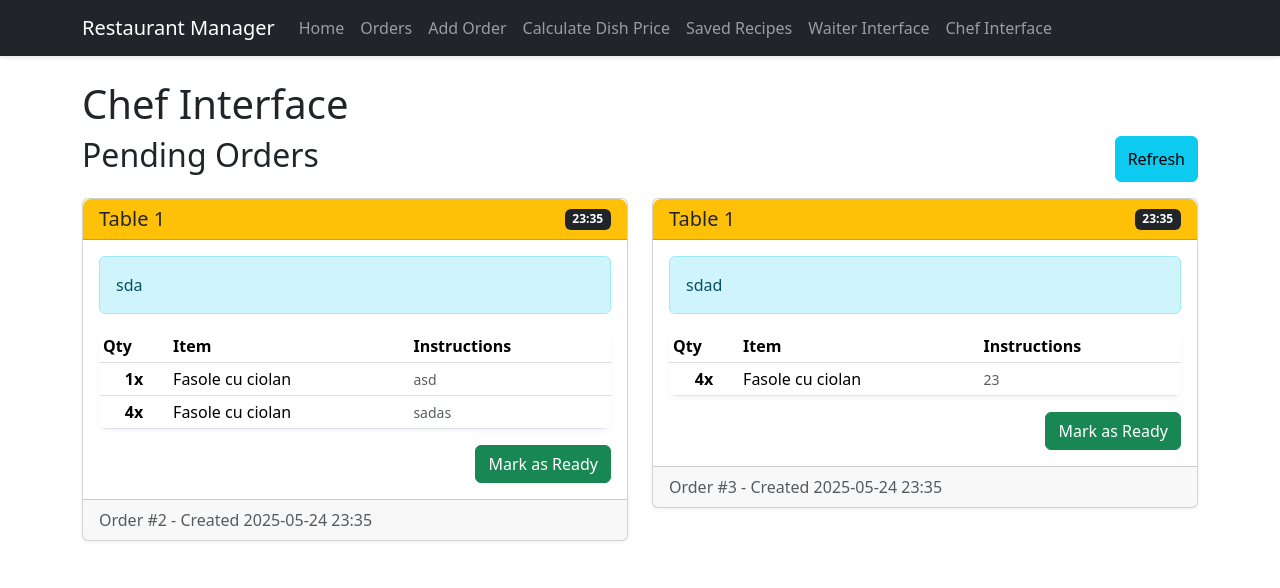
After one commit to EdwardAdelin/RestaurantManagement, a Flask app: page /chef in a window 1280 px wide. The commit adds this page. Shown: the top 588 px of the page. Run offline with Flask 3, Linux system fonts and the light colour scheme.

Commit message:
KDS Working

```diff
--- a/python/app.py
+++ b/python/app.py
@@ -24,6 +24,54 @@ class Recipe(db.Model):
             'name': self.name,
             'price': self.price,
             'created_at': self.created_at.strftime('%Y-%m-%d %H:%M:%S')
+        }
+
+class KitchenOrder(db.Model):
+    id = db.Column(db.Integer, primary_key=True)
+    table_number = db.Column(db.Integer, nullable=False)
+    status = db.Column(db.String(20), default='pending')  # pending, ready, completed
+    special_notes = db.Column(db.Text, nullable=True)
+    created_at = db.Column(db.DateTime, default=datetime.utcnow)
+    completed_at = db.Column(db.DateTime, nullable=True)
+
+    # Relationship with order items
+    items = db.relationship('KitchenOrderItem', backref='order', lazy=True, cascade="all, delete-orphan")
+
+    def __repr__(self):
+        return f'<KitchenOrder {self.id} - Table {self.table_number}>'
+
+    def to_dict(self):
+        return {
+            'id': self.id,
+            'table_number': self.table_number,
+            'status': self.status,
+            'special_notes': self.special_notes,
+            'created_at': self.created_at.strftime('%Y-%m-%d %H:%M:%S'),
+            'completed_at': self.completed_at.strftime('%Y-%m-%d %H:%M:%S') if self.completed_at else None,
+            'items': [item.to_dict() for item in self.items]
+        }
+
+class KitchenOrderItem(db.Model):
+    id = db.Column(db.Integer, primary_key=True)
+    order_id = db.Column(db.Integer, db.ForeignKey('kitchen_order.id'), nullable=False)
+    recipe_id = db.Column(db.Integer, db.ForeignKey('recipe.id'), nullable=False)
+    quantity = db.Column(db.Integer, default=1)
+    special_instructions = db.Column(db.Text, nullable=True)
+
+    # Relationship with recipe
+    recipe = db.relationship('Recipe', backref='order_items')
+
+    def __repr__(self):
+        return f'<KitchenOrderItem {self.id} - Recipe {self.recipe_id}>'
+
+    def to_dict(self):
+        return {
+            'id': self.id,
+            'order_id': self.order_id,
+            'recipe_id': self.recipe_id,
+            'recipe_name': self.recipe.name if self.recipe else 'Unknown',
+            'quantity': self.quantity,
+            'special_instructions': self.special_instructions
         }
 
 class Orders(db.Model):
@@ -213,5 +261,78 @@ def delete_recipe(id):
 
     return redirect(url_for('view_recipes'))
 
+# Kitchen Display System routes
+@app.route('/waiter', methods=['GET'])
+def waiter_interface():
+    recipes = Recipe.query.all()
+    return render_template('waiter.html', recipes=recipes)
+
+@app.route('/chef', methods=['GET'])
+def chef_interface():
+    pending_orders = KitchenOrder.query.filter_by(status='pending').order_by(KitchenOrder.created_at).all()
+    return render_template('chef.html', orders=pending_orders)
+
+@app.route('/kitchen-orders', methods=['POST'])
+def create_kitchen_order():
+    data = request.get_json()
+
+    try:
+        # Create new order
+        new_order = KitchenOrder(
+            table_number=data['tableNumber'],
+            special_notes=data.get('specialNotes', '')
+        )
+
+        db.session.add(new_order)
+        db.session.flush()  # Get the order ID
+
+        # Add items to the order
+        for item in data['items']:
+            order_item = KitchenOrderItem(
+                order_id=new_order.id,
+                recipe_id=item['recipeId'],
+                quantity=item['quantity'],
+                special_instructions=item.get('specialInstructions', '')
+            )
+            db.session.add(order_item)
+
+        db.session.commit()
+
+        return jsonify({
+            'success': True,
+            'message': 'Order created successfully',
+            'order': new_order.to_dict()
+        }), 201
+    except Exception as e:
+        db.session.rollback()
+        return jsonify({'error': str(e)}), 400
+
+@app.route('/kitchen-orders/<int:order_id>/status', methods=['PUT'])
+def update_kitchen_order_status(order_id):
+    order = KitchenOrder.query.get_or_404(order_id)
+    data = request.get_json()
+
+    try:
+        order.status = data['status']
+
+        # If marked as completed, set completed timestamp
+        if order.status == 'completed':
+            order.completed_at = datetime.utcnow()
+
+        db.session.commit()
+
+        return jsonify({
+            'success': True,
+            'message': 'Order status updated successfully',
+            'order': order.to_dict()
+        })
+    except Exception as e:
+        return jsonify({'error': str(e)}), 400
+
+@app.route('/api/kitchen-orders/pending', methods=['GET'])
+def get_pending_kitchen_orders_api():
+    orders = KitchenOrder.query.filter_by(status='pending').order_by(KitchenOrder.created_at).all()
+    return jsonify([order.to_dict() for order in orders])
+
 if __name__ == '__main__':
     app.run(debug=True, host='0.0.0.0', port=8080)
--- a/python/static/css/style.css
+++ b/python/static/css/style.css
@@ -95,3 +95,26 @@ form .form-control:focus {
         border: 0;
     }
 }
+
+/* KDS (Kitchen Display System) Styles */
+.kitchen-order {
+    transition: all 0.3s ease;
+    border-left: 4px solid #ffc107;
+}
+
+.kitchen-order:hover {
+    transform: translateY(-5px);
+    box-shadow: 0 10px 20px rgba(0,0,0,0.1);
+}
+
+.kitchen-order .card-header {
+    font-weight: bold;
+}
+
+.order-item-row {
+    transition: background-color 0.3s ease;
+}
+
+.order-item-row:hover {
+    background-color: #f8f9fa;
+}
--- a/python/templates/base.html
+++ b/python/templates/base.html
@@ -31,6 +31,12 @@
                     <li class="nav-item">
                         <a class="nav-link" href="/recipes">Saved Recipes</a>
                     </li>
+                    <li class="nav-item">
+                        <a class="nav-link" href="/waiter">Waiter Interface</a>
+                    </li>
+                    <li class="nav-item">
+                        <a class="nav-link" href="/chef">Chef Interface</a>
+                    </li>
                 </ul>
             </div>
         </div>
--- /dev/null
+++ b/python/templates/chef.html
@@ -0,0 +1,143 @@
+{% extends 'base.html' %}
+
+{% block content %}
+<h1>Chef Interface</h1>
+<div class="d-flex justify-content-between mb-3">
+    <h2>Pending Orders</h2>
+    <button class="btn btn-info" id="refresh-btn">
+        <i class="bi bi-arrow-clockwise"></i> Refresh
+    </button>
+</div>
+
+<div id="orders-container" class="row">
+    {% if orders %}
+        {% for order in orders %}
+            <div class="col-md-6 mb-4" data-order-id="{{ order.id }}">
+                <div class="card kitchen-order">
+                    <div class="card-header d-flex justify-content-between align-items-center bg-warning text-dark">
+                        <h5 class="mb-0">Table {{ order.table_number }}</h5>
+                        <span class="badge bg-dark">{{ order.created_at.strftime('%H:%M') }}</span>
+                    </div>
+                    <div class="card-body">
+                        {% if order.special_notes %}
+                        <div class="alert alert-info">
+                            <i class="bi bi-info-circle"></i> {{ order.special_notes }}
+                        </div>
+                        {% endif %}
+
+                        <div class="order-items">
+                            <table class="table table-sm">
+                                <thead>
+                                    <tr>
+                                        <th>Qty</th>
+                                        <th>Item</th>
+                                        <th>Instructions</th>
+                                    </tr>
+                                </thead>
+                                <tbody>
+                                    {% for item in order.items %}
+                                    <tr>
+                                        <td class="text-center"><strong>{{ item.quantity }}x</strong></td>
+                                        <td>{{ item.recipe.name }}</td>
+                                        <td>
+                                            {% if item.special_instructions %}
+                                            <small class="text-muted">{{ item.special_instructions }}</small>
+                                            {% endif %}
+                                        </td>
+                                    </tr>
+                                    {% endfor %}
+                                </tbody>
+                            </table>
+                        </div>
+
+                        <div class="mt-3 d-flex justify-content-end">
+                            <button class="btn btn-success mark-ready-btn"
+                                    data-order-id="{{ order.id }}">
+                                Mark as Ready
+                            </button>
+                        </div>
+                    </div>
+                    <div class="card-footer text-muted">
+                        Order #{{ order.id }} - Created {{ order.created_at.strftime('%Y-%m-%d %H:%M') }}
+                    </div>
+                </div>
+            </div>
+        {% endfor %}
+    {% else %}
+        <div class="col-12">
+            <div class="alert alert-info">
+                <h4 class="alert-heading">No Pending Orders</h4>
+                <p>There are currently no orders waiting to be prepared.</p>
+            </div>
+        </div>
+    {% endif %}
+</div>
+{% endblock %}
+
+{% block scripts %}
+<script>
+document.addEventListener('DOMContentLoaded', function() {
+    // Function to mark order as ready
+    function markOrderAsReady(orderID) {
+        fetch(`/kitchen-orders/${orderID}/status`, {
+            method: 'PUT',
+            headers: {
+                'Content-Type': 'application/json',
+            },
+            body: JSON.stringify({ status: 'completed' })
+        })
+        .then(response => {
+            if (!response.ok) {
+                throw new Error('Network response was not ok');
+            }
+            return response.json();
+        })
+        .then(data => {
+            // Remove the order card from the interface
+            const orderCard = document.querySelector(`[data-order-id="${orderID}"]`);
+            if (orderCard) {
+                orderCard.remove();
+            }
+
+            // Show message if no orders remaining
+            if (document.querySelectorAll('.kitchen-order').length === 0) {
+                const ordersContainer = document.getElementById('orders-container');
+                ordersContainer.innerHTML = `
+                    <div class="col-12">
+                        <div class="alert alert-info">
+                            <h4 class="alert-heading">No Pending Orders</h4>
+                            <p>There are currently no orders waiting to be prepared.</p>
+                        </div>
+                    </div>
+                `;
+            }
+        })
+        .catch(error => {
+            console.error('Error:', error);
+            alert('There was a problem updating the order. Please try again.');
+        });
+    }
+
+    // Add event listeners for "Mark as Ready" buttons
+    document.querySelectorAll('.mark-ready-btn').forEach(button => {
+        button.addEventListener('click', function() {
+            const orderID = this.dataset.orderId;
+
+            if (confirm('Mark this order as completed?')) {
+                markOrderAsReady(orderID);
+            }
+        });
+    });
+
+    // Refresh functionality
+    document.getElementById('refresh-btn').addEventListener('click', function() {
+        location.reload();
+    });
+
+    // Auto-refresh every 30 seconds
+    setInterval(function() {
+        location.reload();
+    }, 30000);
+});
+</script>
+{% endblock %}
```
Also changed, not shown: python/templates/waiter.html (added, +314 -0 lines), instance/restaurant.db.
